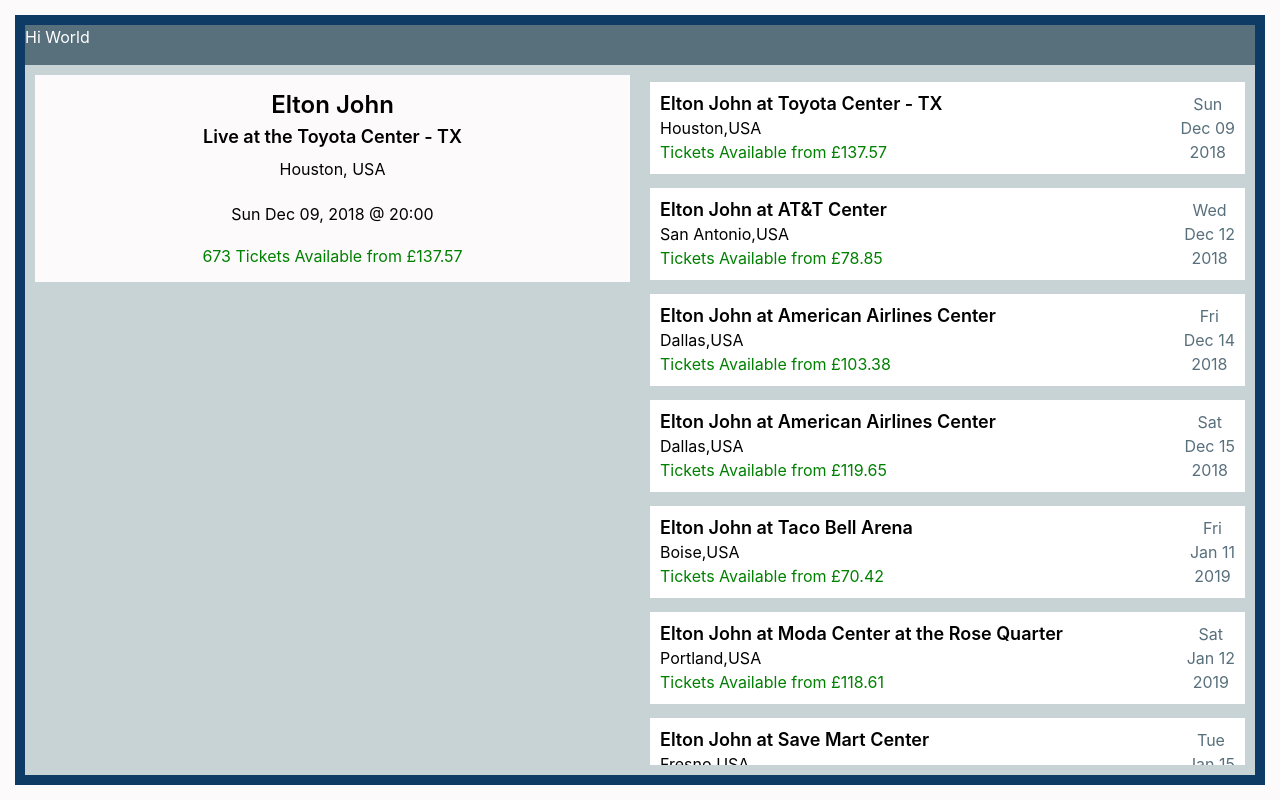
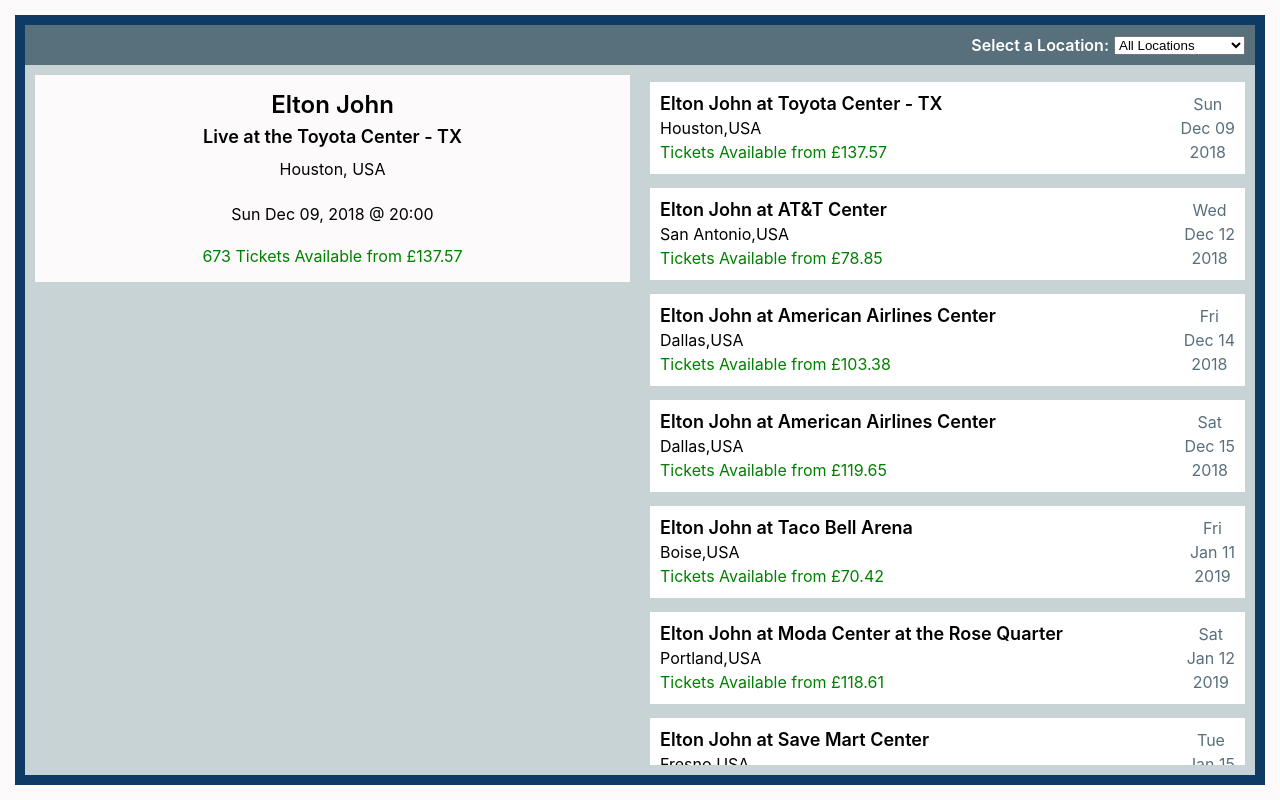
Before and after one commit to hay-sam/vgogo-challenge, a React (Create React App) app: page / in a window 1280 px wide. Built offline with nearby package versions, Linux system fonts and the light colour scheme.

Commit message:
part 2: filter by location

```diff
--- a/src/EventList.js
+++ b/src/EventList.js
@@ -1,9 +1,16 @@
 import React from 'react'
 import {connect} from 'react-redux'
 import EventListItem from './EventListItem'
+import {selectEvent} from './store'
 
 const EventList = (props) => {
-  const {events} = props
+  let {events} = props
+  if(props.location){
+    events = events.filter(event => {
+      return props.location === event.VenueCity+", "+event.VenueCountry
+    })
+  }
+  props.selectEvent(events[0])
   return (
     <div className="app-section">
       <div id="event-list">
@@ -15,6 +22,10 @@
   )
 }
 const mapState = (state) => ({
-  events : state.events
+  events : state.events,
+  location: state.location
 })
-export default connect(mapState)(EventList)
+const mapDispatch = (dispatch) => ({
+  selectEvent : (event) => dispatch(selectEvent(event))
+})
+export default connect(mapState, mapDispatch)(EventList)
--- a/src/LocationSelect.js
+++ b/src/LocationSelect.js
@@ -1,9 +1,37 @@
 import React from 'react'
+import {connect} from 'react-redux'
+import {selectLocation} from './store'
 
 const Location = props => {
+  const handleChange = (event) =>{
+    props.selectLocation(event.target.value)
+  }
+
+  let locations = Object.keys(props.events.reduce((accum,event)=>{
+    accum[event.VenueCity+", "+event.VenueCountry] = true
+    return accum
+  },{}))
+
   return(
-    <div id="location-select">Hi World</div>
+    <div id="location-select">
+      <div> Select a Location:</div>
+      <select id="selector" defaultValue={props.location} onChange={handleChange}>
+        <option value="null">
+          All Locations
+        </option>
+        {locations.map(place => {
+          return <option key={place} value={place}>{place}</option>
+        })}
+      </select>
+    </div>
   )
 }
 
-export default Location
+const mapState = (state) =>({
+  location : state.location,
+  events : state.events
+})
+const mapDispatch = (dispatch) =>({
+  selectLocation : (location) => dispatch(selectLocation(location))
+})
+export default connect(mapState, mapDispatch)(Location)
--- a/src/index.css
+++ b/src/index.css
@@ -110,6 +110,15 @@
 ******************/
 #location-select{
   height: 40px;
+  padding: 10px;
   background-color: #586F7C;
   color:white;
+  display: flex;
+  align-items: center;
+  justify-content: flex-end;
+  font-weight: 600;
 }
+
+#selector{
+  margin-left: 5px;
+}
```
